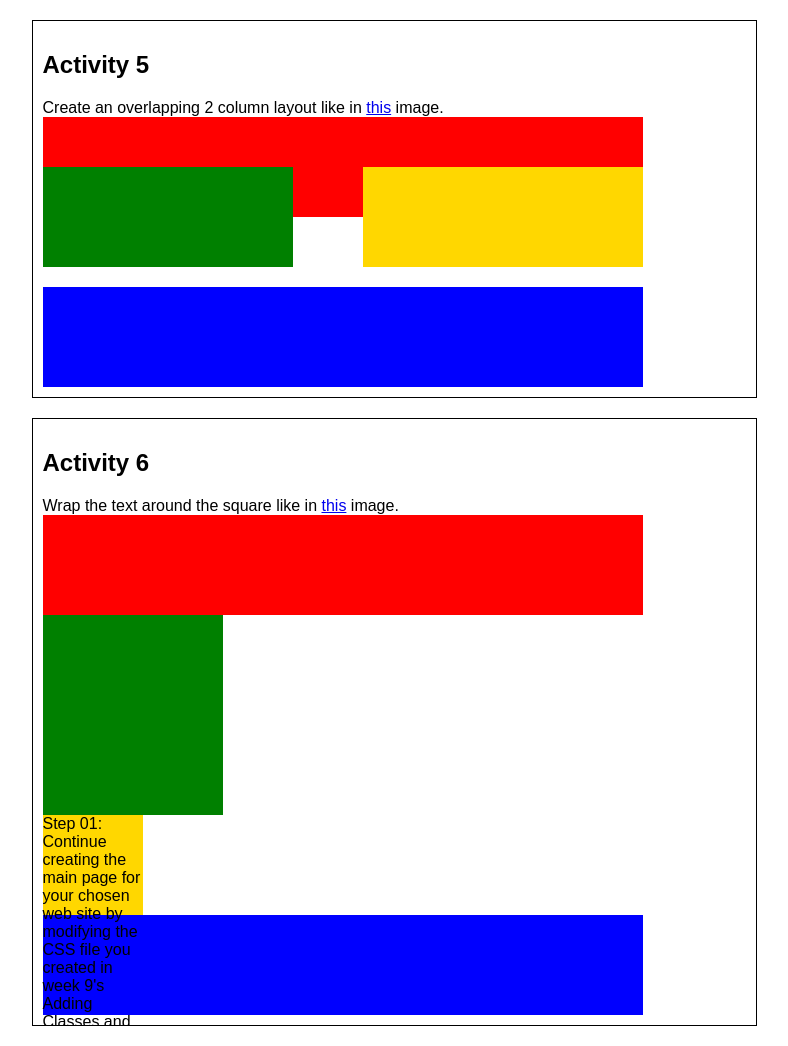
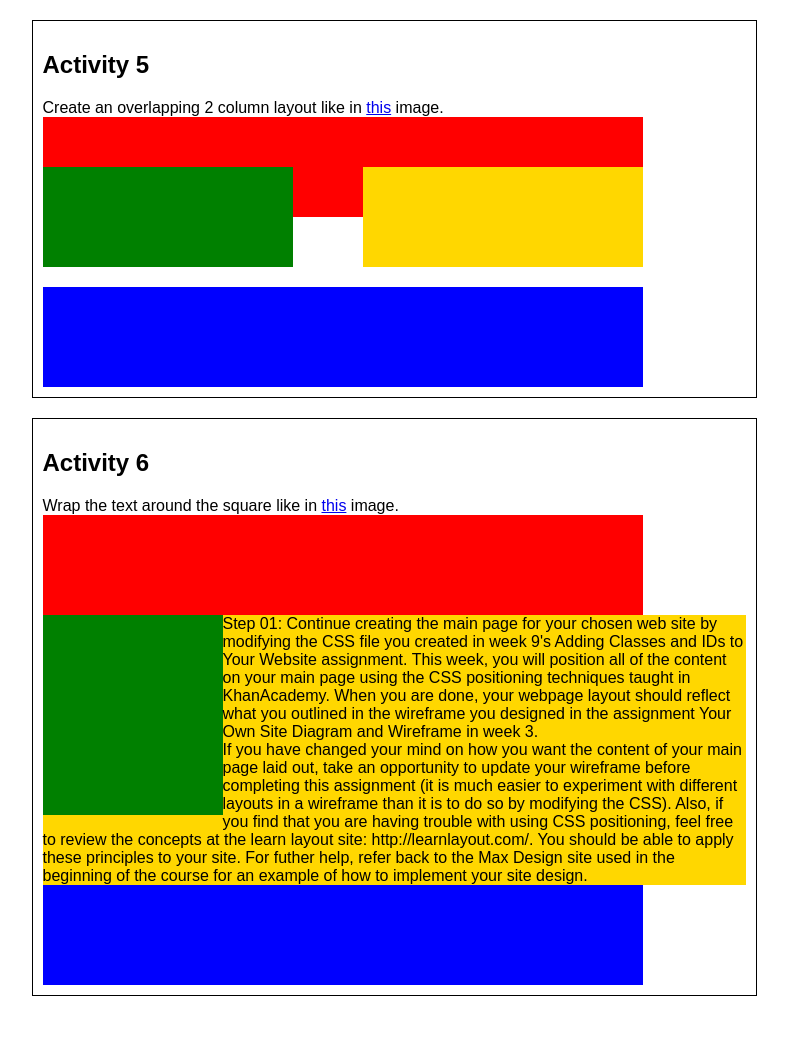
Before and after one commit to jagiriga/wdd100, a plain HTML site: page positioning.html in a window 1280 px wide. Shown: the part 1689-2735 px from the top of the page, without its empty margins (246-1034 px from the left). After the commit the page ends 2705 px from the top, so only its background shows below. Drawn offline with Linux system fonts and the light colour scheme.

Commit message:
positioning adjusted

```diff
--- a/positionstyles.css
+++ b/positionstyles.css
@@ -140,10 +140,11 @@ float:left;
     width: 180px;
     height: 200px;
     background-color: green;
+        float: left;
      }
     .yellow6 {
-    width: 100px;
-    height: 100px;
+    width: auto;
+    height: auto;
     background-color: gold;
     }
     .blue6 {
```
